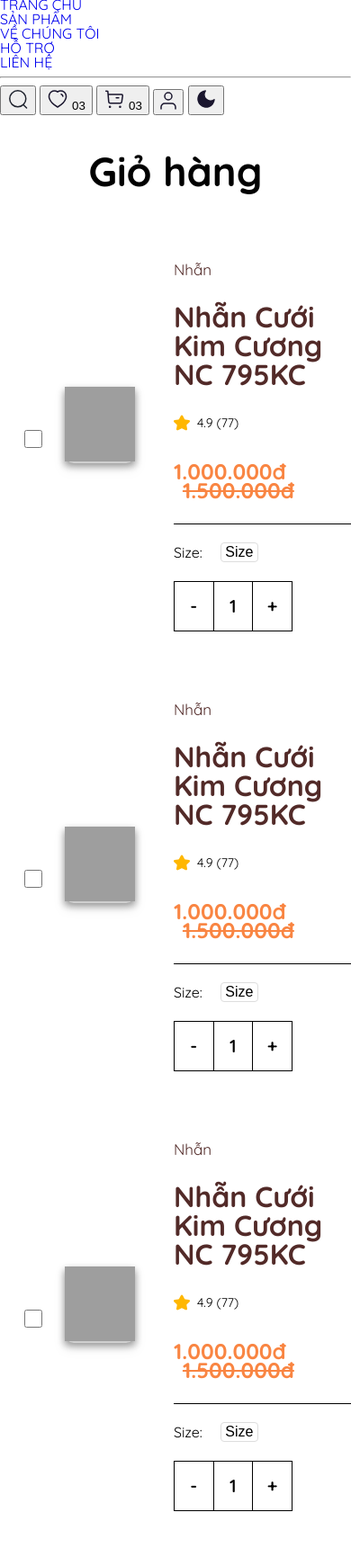
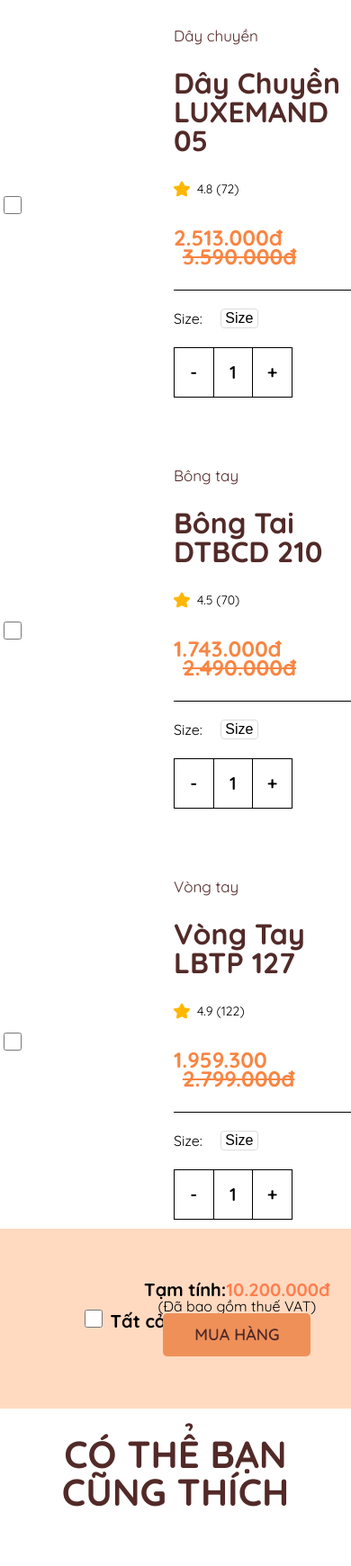
Before and after one commit to minhdieu24/Luxe-User, a PHP site: page /giohang.html in a window 390 px wide; the page is wider, and only the part inside the window is pictured. Shown: the part 659-2400 px from the top of that part at 90% size. Run offline with PHP 8.4, Linux system fonts and the light colour scheme; grey boxes are pictures that could not be loaded.

Commit message:
gio hang + lien he

```diff
--- a/css/giohang.css
+++ b/css/giohang.css
@@ -636,3 +636,21 @@ td {
 .footer-copyright .payment-method img {
   margin-right: 27px;
 }
+
+/* Responsive */
+/* Mobile */
+@media screen and (max-width: 780px) {
+  .frame-img {
+    max-width: 70%;
+    margin: 0 50%;
+    transform: translateX(-50%);
+  }
+
+  .product-inf__image {
+    max-width: 80%;
+  }
+
+  .product-inf__image1 {
+    max-width: 50%;
+  }
+}
--- a/giohang.html
+++ b/giohang.html
@@ -16,110 +16,18 @@
     <!-- Styles -->
     <link rel="stylesheet" href="css/reset.css" />
     <link rel="stylesheet" href="css/giohang.css" />
+    <link rel="stylesheet" href="css/header.css" />
+    <link rel="stylesheet" href="css/footer.css" />
     <!-- Scripts -->
+    <script src="./js/header.js"></script>
     <script src="./js/giohang.js"></script>
   </head>
   <body>
-    <!-- PC Header -->
-    <header class="fixed-header">
-      <div class="container">
-        <div class="top-bar">
-          <!-- Mobile menu -->
-          <button class="hamburger-menu" onclick="burgerFunction()">
-            <img src="./icon/burger.svg" alt="" />
-          </button>
-          <script src="./js/scripts.js"></script>
-          <!-- Logo -->
-          <a href="./" class="logo-nav">
-            <img src="./icon/Logo.svg" alt="Luxe" />
-            <h1 class="logo-title">Luxe</h1>
-          </a>
-          <!-- nav = navigation giống div nhưng có ngữ nghĩa -->
-          <!-- Navigation -->
-          <nav class="navbar">
-            <ul id="PC_nav">
-              <li><a href="#!">TRANG CHỦ</a></li>
-              <li><a href="#!">SẢN PHẨM</a></li>
-              <li><a href="#!">VỀ CHÚNG TÔI</a></li>
-              <li><a href="#!">HỖ TRỢ</a></li>
-              <li><a href="#!">LIÊN HỆ</a></li>
-            </ul>
-          </nav>
-
-          <!-- Action -->
-          <div class="top-act">
-            <div class="top-act-group">
-              <button class="top-act-btn">
-                <img src="./icon/search.svg" alt="" />
-              </button>
-            </div>
-            <div class="top-act-group">
-              <button class="top-act-btn">
-                <img src="./icon/heart.svg" alt="" />
-                <span class="top-act-title"> 03 </span>
-              </button>
-              <div class="top-act-separate"></div>
-              <button class="top-act-btn">
-                <img src="./icon/cart.svg" alt="" />
-                <span class="top-act-title"> 03 </span>
-              </button>
-              <div class="top-act-separate"></div>
-              <button class="top-act-btn">
-                <img src="./icon/user.svg" alt="" />
-              </button>
-              <div class="top-act-separate"></div>
-              <button class="top-act-btn mode" onclick="darkFunction()">
-                <img src="./icon/mode.svg" alt="" />
-              </button>
-            </div>
-          </div>
-        </div>
-      </div>
-    </header>
-    <!-- Mobile Header -->
-    <header class="mobile-header">
-      <div class="menu-overlay" onclick="burgerFunction()"></div>
-      <!-- Menu-content -->
-      <div class="menu-drawer">
-        <button class="navbar-close" onclick="burgerFunction()">
-          <img src="./icon/arrow-left.svg" alt="" />
-        </button>
-        <hr />
-        <nav class="navbar-mobile">
-          <ul id="mobile_nav">
-            <script>
-              const pcNav = document.querySelector("#PC_nav");
-              const mobileNav = document.querySelector("#mobile_nav");
-              //Copy from PC nav to Mobile nav
-              mobileNav.innerHTML = pcNav.innerHTML;
-            </script>
-            <!-- Dùng JS copy ul từ PC qua mobile -->
-          </ul>
-        </nav>
-
-        <hr />
-        <!-- Action -->
-        <div class="top-act">
-          <button class="top-act-btn">
-            <img src="./icon/search.svg" alt="" />
-          </button>
-          <button class="top-act-btn">
-            <img src="./icon/heart.svg" alt="" />
-            <span class="top-act-title"> 03 </span>
-          </button>
-          <button class="top-act-btn">
-            <img src="./icon/cart.svg" alt="" />
-            <span class="top-act-title"> 03 </span>
-          </button>
-          <button class="top-act-btn">
-            <img src="./icon/user.svg" alt="" />
-          </button>
-          <button class="top-act-btn mode" onclick="darkFunction()">
-            <img src="./icon/mode.svg" alt="" />
-          </button>
-        </div>
-      </div>
-    </header>
+    <!-- Header -->
+    <header id="header"></header>
+    <script>
+      load("#header", "./template/header.html");
+    </script>
     <!-- Product detail -->
     <div class="product-container">
       <header style="font-size: 45px; font-weight: bold; padding-top: 25px">
@@ -133,11 +41,7 @@
             <input type="checkbox" name="option1" value="option1" />
           </form>
           <div class="frame-img">
-            <img
-              src="img/giohang-item.png"
-              alt=""
-              class="product-inf__image1"
-            />
+            <img src="img/3H0-1.webp" alt="" class="product-inf__image1" />
           </div>
         </div>
         <!-- Product information -->
@@ -148,15 +52,15 @@
           >
             Nhẫn
           </p>
-          <p class="product-inf__title">Nhẫn cưới Kim cương NC 795KC</p>
+          <p class="product-inf__title">Nhẫn NDINO 3H0</p>
           <div class="product-inf__star">
             <img src="./icon/star.svg" alt="" />
-            <p style="color: var(--text-color-dark)">4.9 (77)</p>
+            <p style="color: var(--text-color-dark)">5 (77)</p>
           </div>
           <!--<p class="product-inf__price">2.549.000 VNĐ</p>-->
           <div class="product-price">
-            <span class="product-inf__price">1.000.000đ</span>
-            <span class="product-inf__price-sales">1.500.000đ</span>
+            <span class="product-inf__price">1.400.000đ</span>
+            <span class="product-inf__price-sales">2.000.000đ</span>
           </div>
           <div class="underline"></div>
           <div class="size">
@@ -194,11 +98,7 @@
             <input type="checkbox" name="option1" value="option1" />
           </form>
           <div class="frame-img">
-            <img
-              src="img/giohang-item.png"
-              alt=""
-              class="product-inf__image1"
-            />
+            <img src="img/AND 05-1.webp" alt="" class="product-inf__image1" />
           </div>
         </div>
         <!-- Product information -->
@@ -207,17 +107,17 @@
             class="product-card__collection"
             style="color: var(--text-color-3)"
           >
-            Nhẫn
+            Dây chuyền
           </p>
-          <p class="product-inf__title">Nhẫn cưới Kim cương NC 795KC</p>
+          <p class="product-inf__title">Dây chuyền LUXEMAND 05</p>
           <div class="product-inf__star">
             <img src="./icon/star.svg" alt="" />
-            <p style="color: var(--text-color-dark)">4.9 (77)</p>
+            <p style="color: var(--text-color-dark)">4.8 (72)</p>
           </div>
           <!--<p class="product-inf__price">2.549.000 VNĐ</p>-->
           <div class="product-price">
-            <span class="product-inf__price">1.000.000đ</span>
-            <span class="product-inf__price-sales">1.500.000đ</span>
+            <span class="product-inf__price">2.513.000đ</span>
+            <span class="product-inf__price-sales">3.590.000đ</span>
           </div>
           <div class="underline"></div>
           <div class="size">
@@ -255,11 +155,7 @@
             <input type="checkbox" name="option1" value="option1" />
           </form>
           <div class="frame-img">
-            <img
-              src="img/giohang-item.png"
-              alt=""
-              class="product-inf__image1"
-            />
+            <img src="img/BCD 210-1.webp" alt="" class="product-inf__image1" />
           </div>
         </div>
         <!-- Product information -->
@@ -268,17 +164,17 @@
             class="product-card__collection"
             style="color: var(--text-color-3)"
           >
-            Nhẫn
+            Bông tay
           </p>
-          <p class="product-inf__title">Nhẫn cưới Kim cương NC 795KC</p>
+          <p class="product-inf__title">Bông tai DTBCD 210</p>
           <div class="product-inf__star">
             <img src="./icon/star.svg" alt="" />
-            <p style="color: var(--text-color-dark)">4.9 (77)</p>
+            <p style="color: var(--text-color-dark)">4.5 (70)</p>
           </div>
           <!--<p class="product-inf__price">2.549.000 VNĐ</p>-->
           <div class="product-price">
-            <span class="product-inf__price">1.000.000đ</span>
-            <span class="product-inf__price-sales">1.500.000đ</span>
+            <span class="product-inf__price">1.743.000đ</span>
+            <span class="product-inf__price-sales">2.490.000đ</span>
           </div>
           <div class="underline"></div>
           <div class="size">
@@ -316,11 +212,7 @@
             <input type="checkbox" name="option1" value="option1" />
           </form>
           <div class="frame-img">
-            <img
-              src="img/giohang-item.png"
-              alt=""
-              class="product-inf__image1"
-            />
+            <img src="img/TP 127-1.webp" alt="" class="product-inf__image1" />
           </div>
         </div>
         <!-- Product information -->
@@ -329,17 +221,17 @@
             class="product-card__collection"
             style="color: var(--text-color-3)"
           >
-            Nhẫn
+            Vòng tay
           </p>
-          <p class="product-inf__title">Nhẫn cưới Kim cương NC 795KC</p>
+          <p class="product-inf__title">Vòng tay LBTP 127</p>
           <div class="product-inf__star">
             <img src="./icon/star.svg" alt="" />
-            <p style="color: var(--text-color-dark)">4.9 (77)</p>
+            <p style="color: var(--text-color-dark)">4.9 (122)</p>
           </div>
           <!--<p class="product-inf__price">2.549.000 VNĐ</p>-->
           <div class="product-price">
-            <span class="product-inf__price">1.000.000đ</span>
-            <span class="product-inf__price-sales">1.500.000đ</span>
+            <span class="product-inf__price">1.959.300</span>
+            <span class="product-inf__price-sales">2.799.000đ</span>
           </div>
           <div class="underline"></div>
           <div class="size">
@@ -421,25 +313,19 @@
           <div class="product-card">
             <div class="product-card__img-wrap">
               <a href="./product-detail.html">
-                <img
-                  src="img/giohang-item.png"
-                  alt=""
-                  class="product-card__thumb"
-                />
+                <img src="img/8D1-1.webp" alt="" class="product-card__thumb" />
               </a>
               <button class="like-btn">
                 <img src="./icon/heart.svg" alt="" class="like-icon icon" />
               </button>
             </div>
             <h3 class="product-card__title">
-              <a href="./product-detail.html"
-                >Nhẫn Vàng Đá Trang Sức NLF 453
-              </a>
+              <a href="./product-detail.html">Nhẫn NDINO 8D1</a>
             </h3>
             <p class="product-card__collection">Nhẫn cưới</p>
             <div class="product-card__row">
-              <span class="product-card__price">1.000.000đ</span>
-              <span class="product-card__price-sales">1.500.000đ</span>
+              <span class="product-card__price">2.100.000đ</span>
+              <span class="product-card__price-sales">2.500.000đ</span>
               <img src="./icon/star.svg" alt="" class="product-card__star" />
               <span class="product-card__score">4.3</span>
             </div>
@@ -451,27 +337,21 @@
           <div class="product-card">
             <div class="product-card__img-wrap">
               <a href="./product-detail.html">
-                <img
-                  src="img/giohang-item.png"
-                  alt=""
-                  class="product-card__thumb"
-                />
+                <img src="img/5N3-1.webp" alt="" class="product-card__thumb" />
               </a>
               <button class="like-btn">
                 <img src="./icon/heart.svg" alt="" class="like-icon icon" />
               </button>
             </div>
             <h3 class="product-card__title">
-              <a href="./product-detail.html"
-                >Nhẫn Vàng Đá Trang Sức NLF 453
-              </a>
+              <a href="./product-detail.html">Nhẫn NDINO 5N3</a>
             </h3>
             <p class="product-card__collection">Nhẫn cưới</p>
             <div class="product-card__row">
-              <span class="product-card__price">1.000.000đ</span>
-              <span class="product-card__price-sales">1.500.000đ</span>
+              <span class="product-card__price">3.500.000đ</span>
+              <span class="product-card__price-sales">4.000.000đ</span>
               <img src="./icon/star.svg" alt="" class="product-card__star" />
-              <span class="product-card__score">4.3</span>
+              <span class="product-card__score">4.5</span>
             </div>
           </div>
         </div>
@@ -481,27 +361,21 @@
           <div class="product-card">
             <div class="product-card__img-wrap">
               <a href="./product-detail.html">
-                <img
-                  src="img/giohang-item.png"
-                  alt=""
-                  class="product-card__thumb"
-                />
+                <img src="img/2N5-1.webp" alt="" class="product-card__thumb" />
               </a>
               <button class="like-btn">
                 <img src="./icon/heart.svg" alt="" class="like-icon icon" />
               </button>
             </div>
             <h3 class="product-card__title">
-              <a href="./product-detail.html"
-                >Nhẫn Vàng Đá Trang Sức NLF 453
-              </a>
+              <a href="./product-detail.html">Nhẫn NDINO 2N5</a>
             </h3>
             <p class="product-card__collection">Nhẫn cưới</p>
             <div class="product-card__row">
-              <span class="product-card__price">1.000.000đ</span>
-              <span class="product-card__price-sales">1.500.000đ</span>
+              <span class="product-card__price">3.100.000đ</span>
+              <span class="product-card__price-sales">3.690.000đ</span>
               <img src="./icon/star.svg" alt="" class="product-card__star" />
-              <span class="product-card__score">4.3</span>
+              <span class="product-card__score">4.9</span>
             </div>
           </div>
         </div>
@@ -511,27 +385,21 @@
           <div class="product-card">
             <div class="product-card__img-wrap">
               <a href="./product-detail.html">
-                <img
-                  src="img/giohang-item.png"
-                  alt=""
-                  class="product-card__thumb"
-                />
+                <img src="img/9K6-1.webp" alt="" class="product-card__thumb" />
               </a>
               <button class="like-btn">
                 <img src="./icon/heart.svg" alt="" class="like-icon icon" />
               </button>
             </div>
             <h3 class="product-card__title">
-              <a href="./product-detail.html"
-                >Nhẫn Vàng Đá Trang Sức NLF 453
-              </a>
+              <a href="./product-detail.html">Nhẫn NDINO 9K6</a>
             </h3>
             <p class="product-card__collection">Nhẫn cưới</p>
             <div class="product-card__row">
-              <span class="product-card__price">1.000.000đ</span>
-              <span class="product-card__price-sales">1.500.000đ</span>
+              <span class="product-card__price">5.200.000đ</span>
+              <span class="product-card__price-sales">6.390.000đ</span>
               <img src="./icon/star.svg" alt="" class="product-card__star" />
-              <span class="product-card__score">4.3</span>
+              <span class="product-card__score">4.7</span>
             </div>
           </div>
         </div>
@@ -540,87 +408,9 @@
       <a href="#!" class="btn home-product">Xem thêm</a>
     </div>
     <!-- Footer -->
-    <footer class="footer">
-      <div class="footer-row">
-        <div class="container">
-          <div class="footer-column">
-            <!-- Logo -->
-            <a href="./" class="logo-foot">
-              <img src="./icon/Logo.svg" alt="Luxe" />
-              <h1 class="logo-title">Luxe</h1>
-            </a>
-            <!-- Download app -->
-            <div class="download-container">
-              <p class="download-title">Tải ngay Luxe app</p>
-              <div class="download-method">
-                <a href="https://play.google.com/store/apps" class="ch-store">
-                  <img src="./icon/ch-play.svg" alt="" />
-                </a>
-                <a href="https://www.apple.com/vn/app-store" class="app-store">
-                  <img src="./icon/app-store.svg" alt="" />
-                </a>
-              </div>
-            </div>
-          </div>
-          <div class="footer-column">
-            <h3 class="footer__heading">Danh mục</h3>
-            <ul class="footer__list">
-              <li class="footer__item">
-                <a href="#!" class="footer__link"> Trang chủ </a>
-              </li>
-              <li class="footer__item">
-                <a href="#!" class="footer__link"> Sản phẩm </a>
-              </li>
-              <li class="footer__item">
-                <a href="#!" class="footer__link"> Về chúng tôi </a>
-              </li>
-              <li class="footer__item">
-                <a href="#!" class="footer__link"> Hỗ trợ </a>
-              </li>
-              <li class="footer__item">
-                <a href="#!" class="footer__link"> Liên hệ </a>
-              </li>
-            </ul>
-          </div>
-          <div class="footer-column">
-            <h3 class="footer__heading">Thông tin liên hệ</h3>
-            <ul class="footer__list">
-              <li class="footer__item">
-                279 Nguyễn Tri Phương, Phường 5, Quận 10, TP.HCM
-              </li>
-              <li class="footer__item">(+84) 046 990 809</li>
-              <li class="footer__item">info@example.com</li>
-            </ul>
-          </div>
-          <div class="footer-column">
-            <h3 class="footer__heading">Theo dõi</h3>
-            <div class="footer__social">
-              <a href="#!" class="footer__social-btn">
-                <img src="./icon/facebook.svg" alt="" />
-              </a>
-              <a href="#!" class="footer__social-btn">
-                <img src="./icon/insta.svg" alt="" />
-              </a>
-              <a href="#!" class="footer__social-btn">
-                <img src="./icon/twitter.svg" alt="" />
-              </a>
-            </div>
-          </div>
-        </div>
-      </div>
-
-      <div class="footer-copyright">
-        <div class="container">
-          <div class="payment-method">
-            <img src="./icon/paypal.svg" alt="" />
-            <img src="./icon/visa.svg" alt="" />
-            <img src="./icon/master-card.svg" alt="" />
-          </div>
-          <p class="footer__copyright-text">
-            Copyright © 2023 UIHUT All Rights Reserved
-          </p>
-        </div>
-      </div>
-    </footer>
+    <footer class="footer" id="footer"></footer>
+    <script>
+      load("#footer", "./template/footer.html");
+    </script>
   </body>
 </html>
```
Also changed, not shown: css/lienhe.css (+1 -64 lines).
